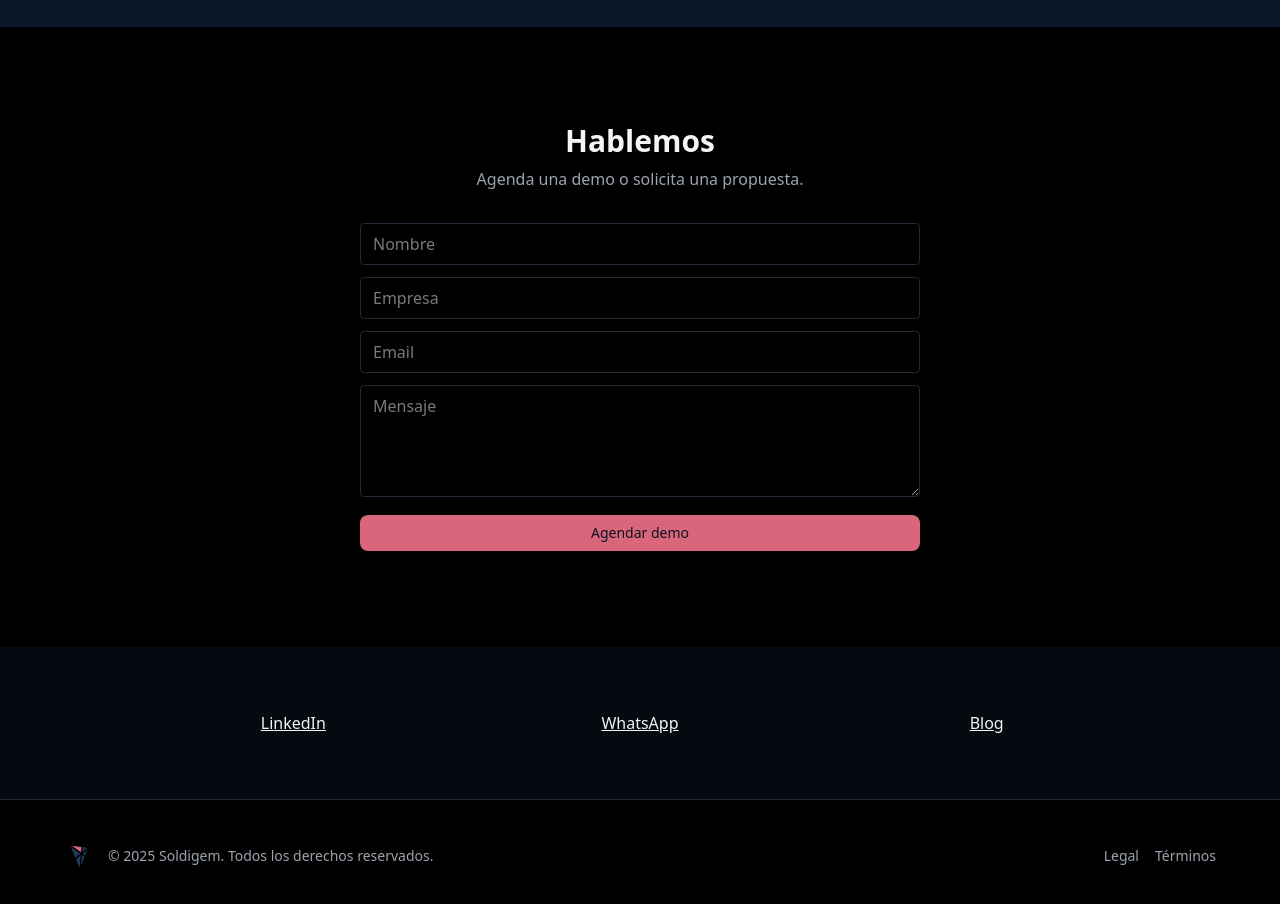
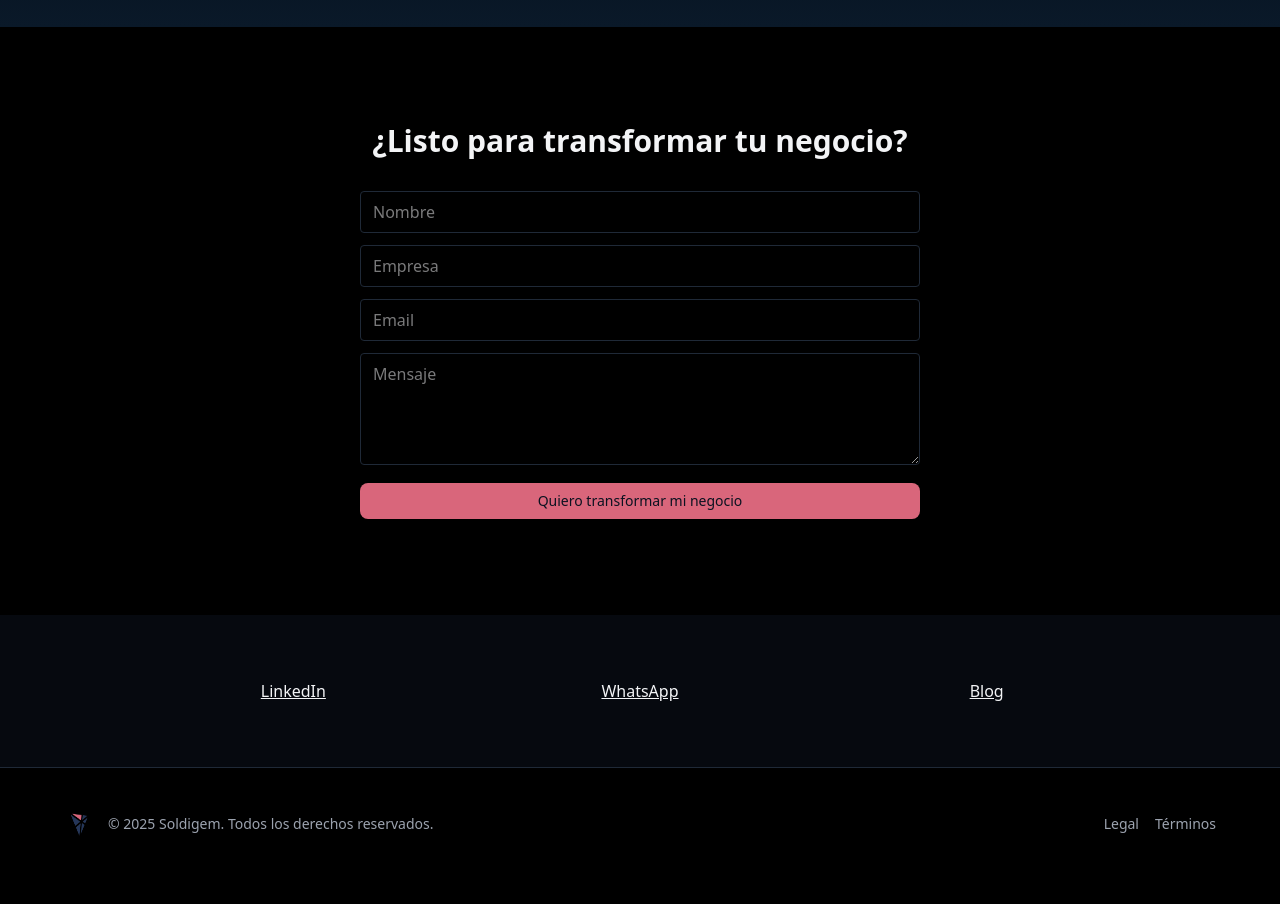
Before and after one commit to fcardenas-soldigem/soldigem-website, a Next.js app: page /es in a window 1280 px wide. Shown: the part 4660-5564 px from the top of the page. After the commit the page ends 5540 px from the top, so only its background shows below. Built offline with nearby package versions, Linux system fonts and the light colour scheme; no server answers.

Commit message:
Update: Nuevo Call to Action en sección de contacto - Título y botón más impactantes

```diff
--- a/app/es/page.tsx
+++ b/app/es/page.tsx
@@ -791,8 +791,7 @@ function Contact() {
   return (
     <section id="contact" className="py-16 sm:py-20 md:py-24 px-4 sm:px-6 md:px-8 scroll-mt-16">
       <div className="max-w-xl mx-auto text-center px-2">
-        <h2 className="text-xl sm:text-2xl md:text-3xl font-semibold">Hablemos</h2>
-        <p className="text-muted-foreground mt-2">Agenda una demo o solicita una propuesta.</p>
+        <h2 className="text-xl sm:text-2xl md:text-3xl font-semibold">¿Listo para transformar tu negocio?</h2>
         <div className="mt-8">
           <ContactForm />
         </div>
@@ -847,7 +846,7 @@ export function ContactForm() {
         <textarea {...register("mensaje")} placeholder="Mensaje" className="w-full px-3 py-2 rounded bg-background border min-h-28" />
         {errors.mensaje && <p className="text-xs text-red-400 mt-1">{errors.mensaje.message}</p>}
       </div>
-      <Button type="submit" disabled={isSubmitting}>{isSubmitting ? "Enviando…" : "Agendar demo"}</Button>
+      <Button type="submit" disabled={isSubmitting}>{isSubmitting ? "Enviando…" : "Quiero transformar mi negocio"}</Button>
       {sent && <p className="text-sm text-green-400">Mensaje enviado. Te contactaremos pronto.</p>}
     </form>
   );
```
